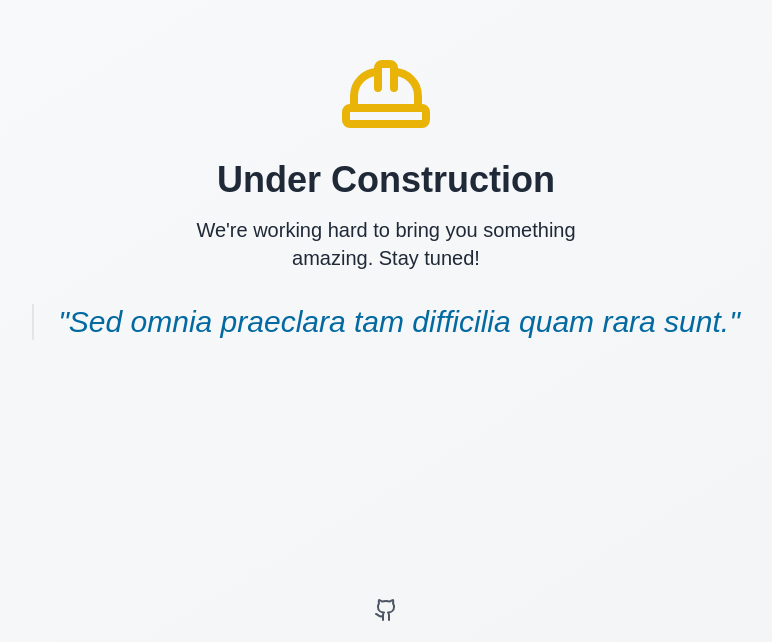
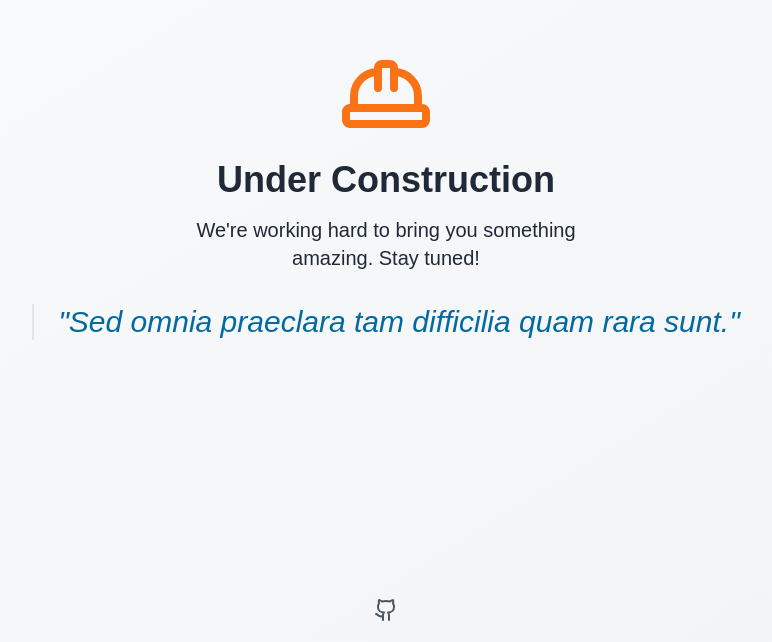
Before and after one commit to mkireva/beinsa-de, a Next.js app: page / in a window 1280 px wide. Shown: the part 158-800 px from the top of the page, without its empty margins (254-1026 px from the left). Built offline with nearby package versions, Linux system fonts and the light colour scheme.

Commit message:
add: color

```diff
--- a/src/components/under-construction.tsx
+++ b/src/components/under-construction.tsx
@@ -6,7 +6,7 @@ export function UnderConstruction() {
     <div className="min-h-screen flex flex-col bg-gradient-to-br from-gray-50 to-gray-100 text-gray-800">
       <main className="flex-grow flex flex-col items-center justify-center p-5 text-center">
         <div className="mb-8">
-          <HardHat className="w-24 h-24 text-yellow-500 mx-auto mb-4" />
+          <HardHat className="w-24 h-24 text-orange-500 mx-auto mb-4" />
           <h1 className="text-4xl font-bold mb-4">Under Construction</h1>
           <p className="text-xl mb-8 max-w-md mx-auto">
             We&apos;re working hard to bring you something amazing. Stay tuned!
```
